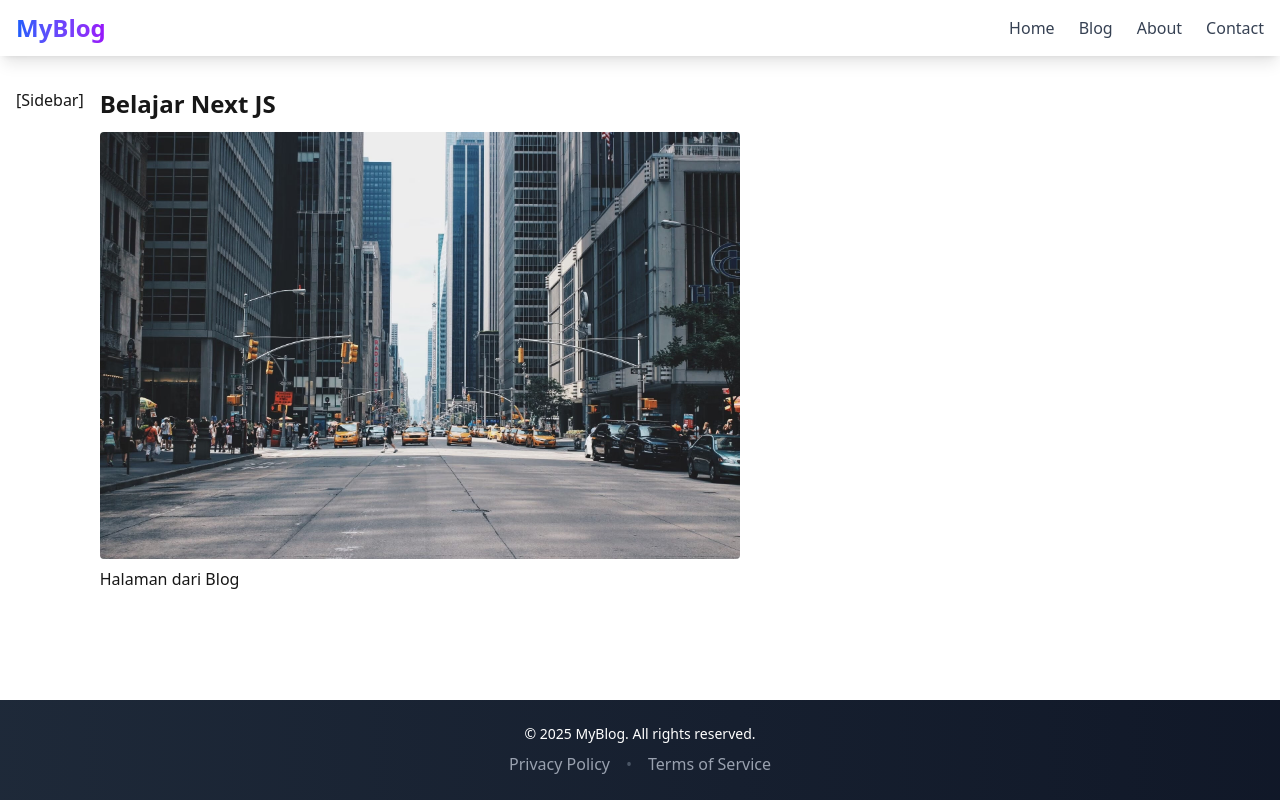
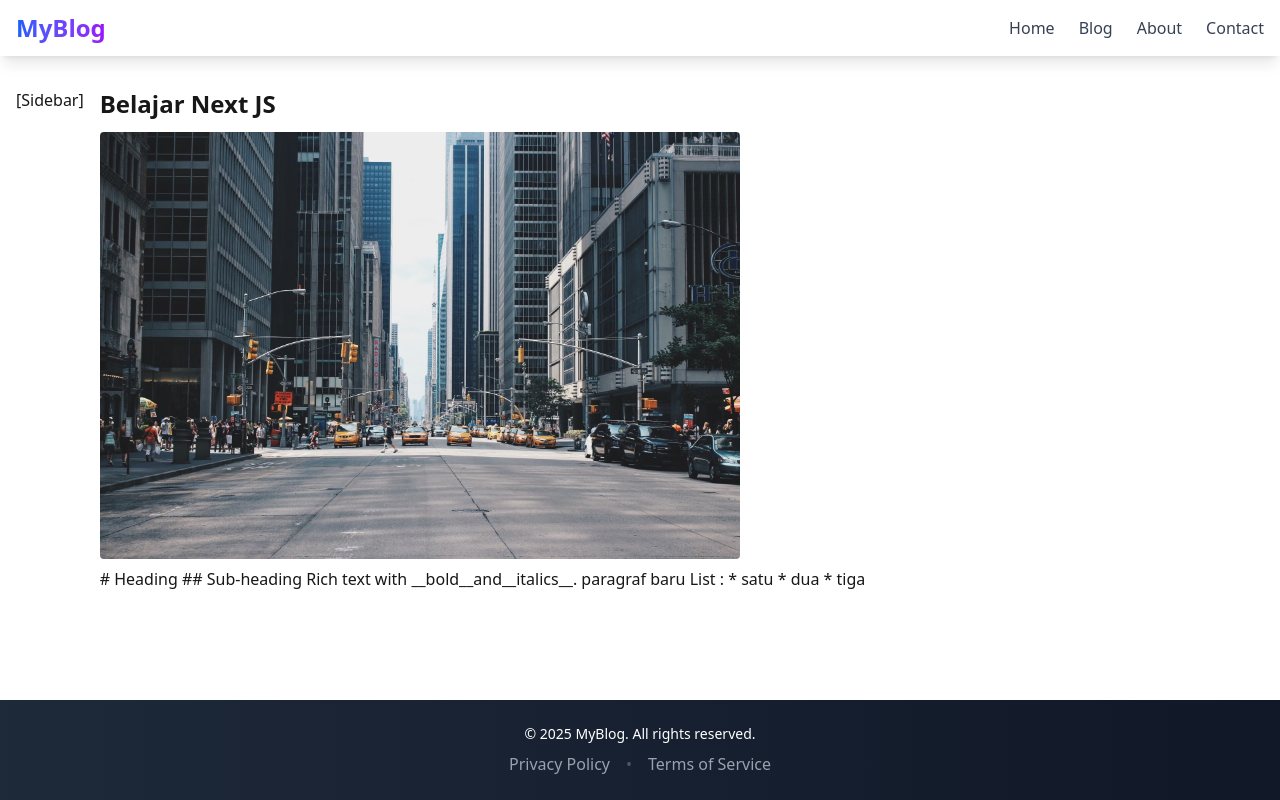
Before and after one commit to Suyono-Sukorame/blog-next, a Next.js app: page /blog/belajar-next in a window 1280 px wide. Built offline with nearby package versions, Linux system fonts and the light colour scheme.

Commit message:
How to Read Markdown Files in Next.Js

```diff
--- /dev/null
+++ b/content/blog/belajar-nextjs.md
@@ -0,0 +1,13 @@
+# Heading
+
+## Sub-heading
+
+Rich text with __bold__and__italics__.
+
+paragraf baru
+
+List :
+
+* satu
+* dua
+* tiga
--- a/src/app/blog/belajar-next/page.tsx
+++ b/src/app/blog/belajar-next/page.tsx
@@ -1,11 +1,13 @@
+import { readFile } from "fs/promises";
 import Heading from "@/app/components/Heading";
 
-export default function PostPage() {
+export default async function PostPage() {
+  const text = await readFile("content/blog/belajar-nextjs.md", "utf8");
   return (
     <>
       <Heading>Belajar Next JS</Heading>
       <img src="/images/image-1.jpg" alt=""width={640} height={360} className="mb-2 rounded" />
-      <p>Halaman dari Blog</p>
+      <p>{text}</p>
     </>
   );
 }
--- a/src/app/blog/page.tsx
+++ b/src/app/blog/page.tsx
@@ -5,24 +5,27 @@ import PostCard from "@/app/components/PostCard";
 const posts = [
   {
     image: "/images/image-1.jpg",
+    link: "/blog/belajar-next",
     title: "Pemandangan Kota Modern",
     author: "Admin",
     date: "30 Agustus 2025",
-    description: "Gambar ini memperlihatkan suasana perkotaan yang modern..."
+    description: "Gambar ini memperlihatkan suasana perkotaan yang modern...",
   },
   {
     image: "/images/image-2.jpg",
+    link: "/blog/judul-berita",
     title: "Suasana Kota di Malam Hari",
     author: "Admin",
     date: "30 Agustus 2025",
-    description: "Kota ini tampak hidup di malam hari dengan cahaya lampu jalan..."
+    description: "Kota ini tampak hidup di malam hari dengan cahaya lampu jalan...",
   },
   {
     image: "/images/image-3.jpg",
+    link: "/blog/latihan-route-next",
     title: "Jalan Raya di Tengah Kota",
     author: "Admin",
     date: "30 Agustus 2025",
-    description: "Jalan raya yang membelah pusat kota ini menunjukkan betapa sibuknya aktivitas..."
+    description: "Jalan raya yang membelah pusat kota ini menunjukkan betapa sibuknya aktivitas...",
   },
 ];
 
@@ -36,6 +39,7 @@ export default function LatihanPage() {
           <PostCard
             key={index}
             image={post.image}
+            link={post.link}   // ✅ kirim ke PostCard
             title={post.title}
             author={post.author}
             date={post.date}
--- a/src/app/components/PostCard.tsx
+++ b/src/app/components/PostCard.tsx
@@ -1,7 +1,10 @@
+//components/PostCard.tsx
 import Image from "next/image";
+import Link from "next/link";
 
 type PostCardProps = {
   image: string;
+  link: string;
   title: string;
   author: string;
   date: string;
@@ -10,6 +13,7 @@ type PostCardProps = {
 
 export default function PostCard({
   image,
+  link,
   title,
   author,
   date,
@@ -17,14 +21,19 @@ export default function PostCard({
 }: PostCardProps) {
   return (
     <div className="mb-4 w-full sm:w-1/2 md:w-1/3">
-      <div className="overflow-hidden rounded-lg shadow-md hover:shadow-xl transition">
+      <Link
+        href={link}
+        className="block overflow-hidden rounded-lg shadow-md hover:shadow-xl transition"
+      >
+        <div className="overflow-hidden">
           <Image
             src={image}
             alt={title}
             width={400}
             height={250}
-          className="h-auto w-full object-cover"
+            className="h-auto w-full object-cover transform transition-transform duration-500 hover:scale-105"
           />
+        </div>
         <div className="p-3">
           <h2 className="text-lg font-semibold">{title}</h2>
           <p className="text-xs text-gray-500 mb-1">
@@ -32,7 +41,7 @@ export default function PostCard({
           </p>
           <p className="text-sm text-gray-600">{description}</p>
         </div>
-      </div>
+      </Link>
     </div>
   );
 }
```
Lines whose indentation alone changed are shown as unchanged.
